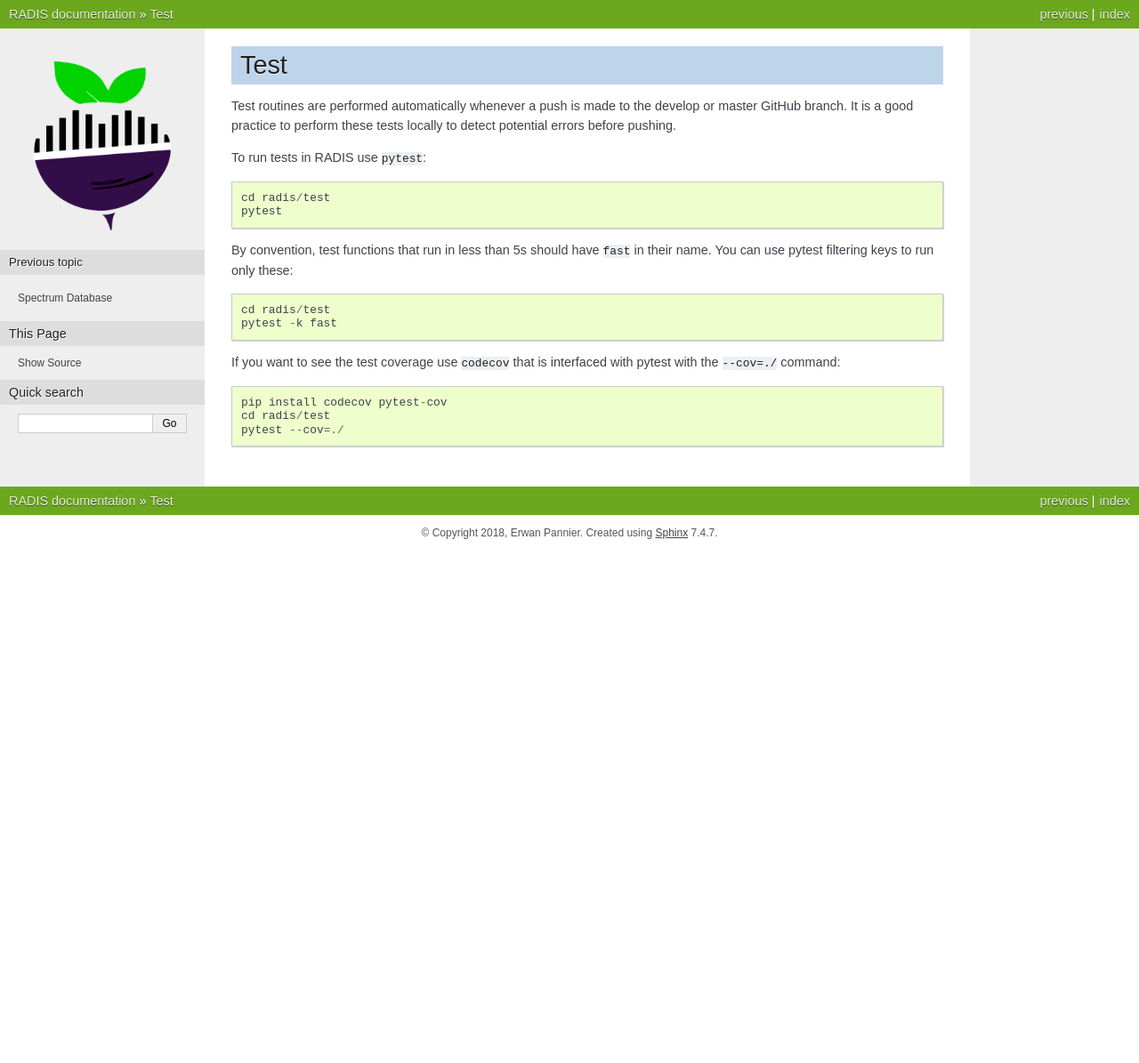
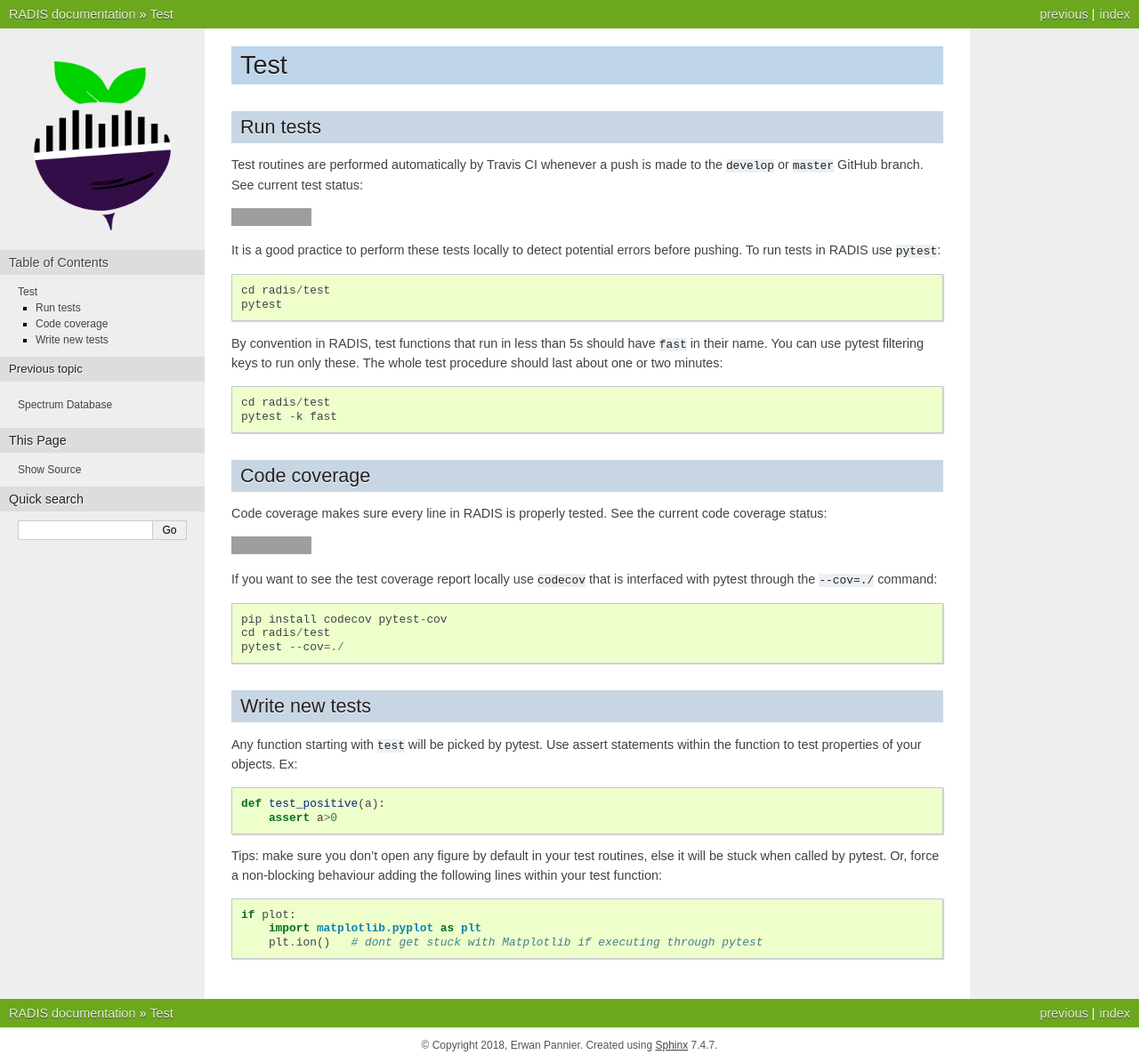
Before and after one commit to radis/radis, a Sphinx documentation site: the page built from docs/dev/test.rst, in a window 1280 px wide. Shown: the whole page at 89% size. Built offline with Sphinx 7.4.7, drawn with Linux system fonts in a browser that asks for light colours; before the commit the page ends 900 px from its top, so only the background shows below that; grey boxes are pictures that could not be loaded.

Commit message:
activate matplotlib plotting during the test procedure in a non blocking way

```diff
--- a/docs/dev/test.rst
+++ b/docs/dev/test.rst
@@ -2,25 +2,62 @@
 Test
 ====
 
-Test routines are performed automatically whenever a push is made to the
-develop or master GitHub branch. It is a good practice to perform these
-tests locally to detect potential errors before pushing.
+Run tests
+---------
 
-To run tests in RADIS use ``pytest``::
+Test routines are performed automatically by Travis CI whenever a push is
+made to the ``develop`` or ``master`` GitHub branch. See current test status:
+
+.. image:: https://img.shields.io/travis/radis/radis.svg
+    :target: https://travis-ci.org/radis/radis
+    :alt: Continuous Integration
+
+
+It is a good practice to perform these tests locally to detect potential
+errors before pushing. To run tests in RADIS use ``pytest``::
 
     cd radis/test
     pytest
 
-By convention, test functions that run in less than 5s should have
+By convention in RADIS, test functions that run in less than 5s should have
 ``fast`` in their name. You can use pytest filtering keys to run
-only these::
+only these. The whole test procedure should last about one or two minutes::
 
     cd radis/test
     pytest -k fast
 
-If you want to see the test coverage use ``codecov`` that is interfaced
-with pytest with the ``--cov=./`` command::
+
+Code coverage
+-------------
+
+Code coverage makes sure every line in RADIS is properly tested. See
+the current code coverage status:
+
+.. image:: https://codecov.io/gh/radis/radis/branch/master/graph/badge.svg
+  :target: https://codecov.io/gh/radis/radis
+
+
+If you want to see the test coverage report locally use ``codecov`` that
+is interfaced with pytest through the ``--cov=./`` command::
 
     pip install codecov pytest-cov
     cd radis/test
     pytest --cov=./
+
+
+Write new tests
+---------------
+
+Any function starting with ``test`` will be picked by pytest. Use assert
+statements within the function to test properties of your objects. Ex::
+
+    def test_positive(a):
+        assert a>0
+
+Tips: make sure you don't open any figure by default in your test routines,
+else it will be stuck when called by pytest. Or, force a non-blocking behaviour
+adding the following lines within your test function::
+
+    if plot:
+        import matplotlib.pyplot as plt
+        plt.ion()   # dont get stuck with Matplotlib if executing through pytest
```
Also changed, not shown: 7 other files.
